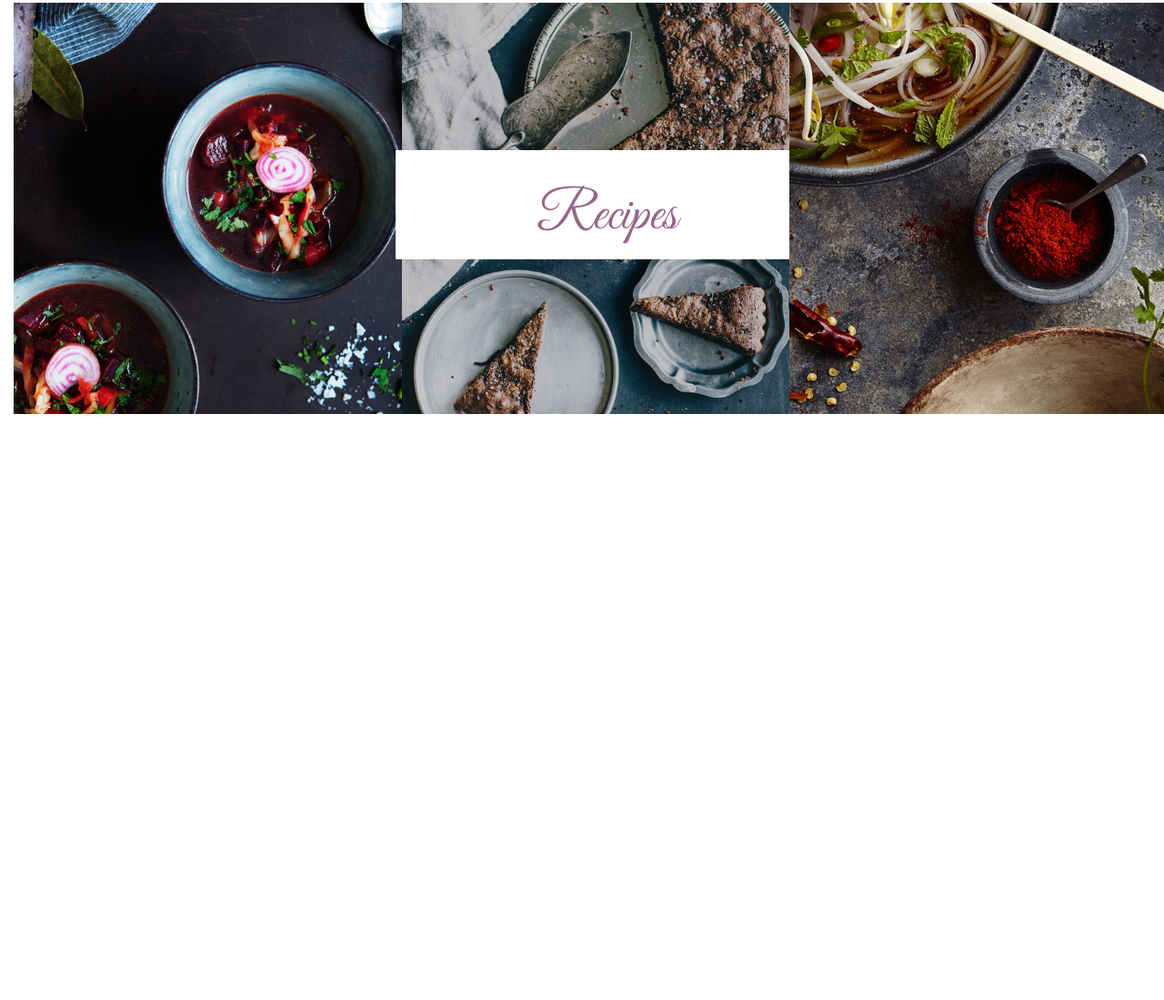
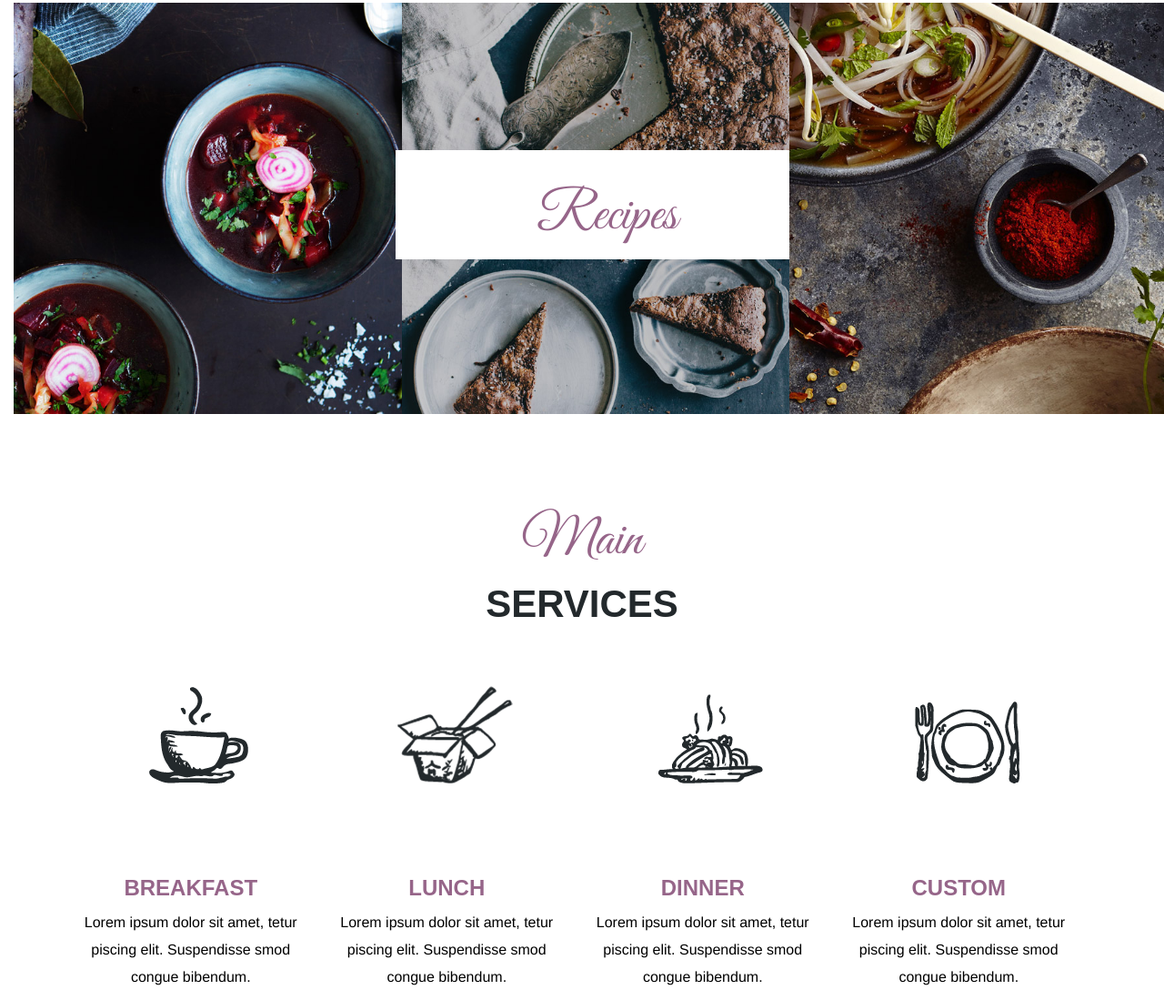
Before and after one commit to nishantmadu/resto, a plain HTML site: page index.html in a window 1280 px wide. Shown: the part 1551-2650 px from the top of the page at 91% size. Before the commit the page ends 2006 px from the top, so only its background shows below. Drawn offline with nearby package versions, Linux system fonts and the light colour scheme.

Commit message:
Initialising main-services file

```diff
--- a/css/src/app.scss
+++ b/css/src/app.scss
@@ -2,4 +2,5 @@
         "common",
         "about",
         "home",
-        "ingredients";
+        "ingredients",
+        "image";
--- /dev/null
+++ b/css/src/image.scss
@@ -0,0 +1,74 @@
+#image {
+
+  .row {
+    height:400px;
+    padding-top: 4em;
+    padding-right: 0em;
+    padding-left: 1em;
+    width: 100%
+  }
+  h1 {
+    font-family: $welcome-about-font;
+    color: $headings-text-color;
+    font-weight: 400;
+    font-size: 60px;
+    text-align: center;
+    line-height: 4em;
+    }
+  h4{
+    font-family: 'nevis-Bold', sans-serif;
+    font-size: 42px;
+    font-weight: bolder;
+    color: #23292c;
+    text-transform: uppercase;
+    margin-top: -2em;
+    text-align: center;
+    }
+
+  h2 {
+    text-transform: uppercase;
+    font-family: 'nevis-Bold', sans-serif;
+    font-size: 24px;
+    color: $headings-text-color;
+    font-weight:bold;
+    margin-top: 7em;
+    text-align: center;
+    }
+  p {
+    font-size: 16px;
+    color:$primary-text-color;
+    line-height: 30px;
+    text-align: center;
+    }
+
+  .zoom-effect-container {
+      float: left;
+      position: relative;
+      width: 230px;
+      height: 210px;
+      margin: 0 auto;
+      margin-left: 5em;
+      overflow: hidden;
+  }
+
+  .image-card {
+    position: absolute;
+    top: 0;
+    left: 0;
+  }
+
+  .image-card img{
+    -webkit-transition: 0.4s ease;
+    transition: 0.4s ease;
+  }
+
+  .zoom-effect-container:hover .image-card img {
+    -webkit-transform: scale(1.08);
+    transform: scale(1.08);
+  }
+
+p {
+  color: #000;
+}
+
+}
--- a/index.html
+++ b/index.html
@@ -60,7 +60,7 @@
              <div class="item">
                <img src="images/resto-3.jpg" alt="fruit madu">
              </div>
-           </div>
+            </div>
           </div>
         </div>
         <div class="tasty-img">
@@ -85,8 +85,7 @@
          </div>
        </div>
      </section>
-
-     <section id="ingredients">
+    <section id="ingredients">
        <div class="container-all">
          <div class="col-md-4">
            <img src="images/ingredient1.jpg" alt="Ingredient left" height="451.667px">
@@ -99,6 +98,50 @@
            <img src="images/ingredient3.jpg" alt="Ingredient right" height="451.667px">
          </div>
        </div>
-   </section>
+     </section>
+    <section id="image">
+      <div class="container">
+        <h1>Main</h1>
+        <h4>Services</h4>
+        <div class="row">
+          <div class="col-md-3">
+            <div class="zoom-effect-container">
+              <div class="image-card">
+                  <img src="images/breakfast.png"/>
+              </div>
+            </div>
+            <h2>Breakfast</h2>
+            <p>Lorem ipsum dolor sit amet, tetur piscing elit. Suspendisse smod congue bibendum.</p>
+          </div>
+          <div class="col-md-3">
+            <div class="zoom-effect-container">
+              <div class="image-card">
+                  <img src="images/lunch.png"/>
+              </div>
+            </div>
+            <h2>Lunch</h2>
+            <p>Lorem ipsum dolor sit amet, tetur piscing elit. Suspendisse smod congue bibendum.</p>
+          </div>
+          <div class="col-md-3">
+            <div class="zoom-effect-container">
+              <div class="image-card">
+                  <img src="images/dinner.png"/>
+              </div>
+            </div>
+            <h2>Dinner</h2>
+            <p>Lorem ipsum dolor sit amet, tetur piscing elit. Suspendisse smod congue bibendum.</p>
+          </div>
+          <div class="col-md-3">
+            <div class="zoom-effect-container">
+              <div class="image-card">
+                  <img src="images/custom.png"/>
+              </div>
+            </div>
+            <h2>Custom</h2>
+            <p>Lorem ipsum dolor sit amet, tetur piscing elit. Suspendisse smod congue bibendum.</p>
+          </div>
+        </div>
+      </div>
+    </section>
   </body>
 </html>
```
Also changed, not shown: css/app.css, images/breakfast.png (added), images/custom.png (added), images/dinner.png (added), images/lunch.png (added), 1 other file.
